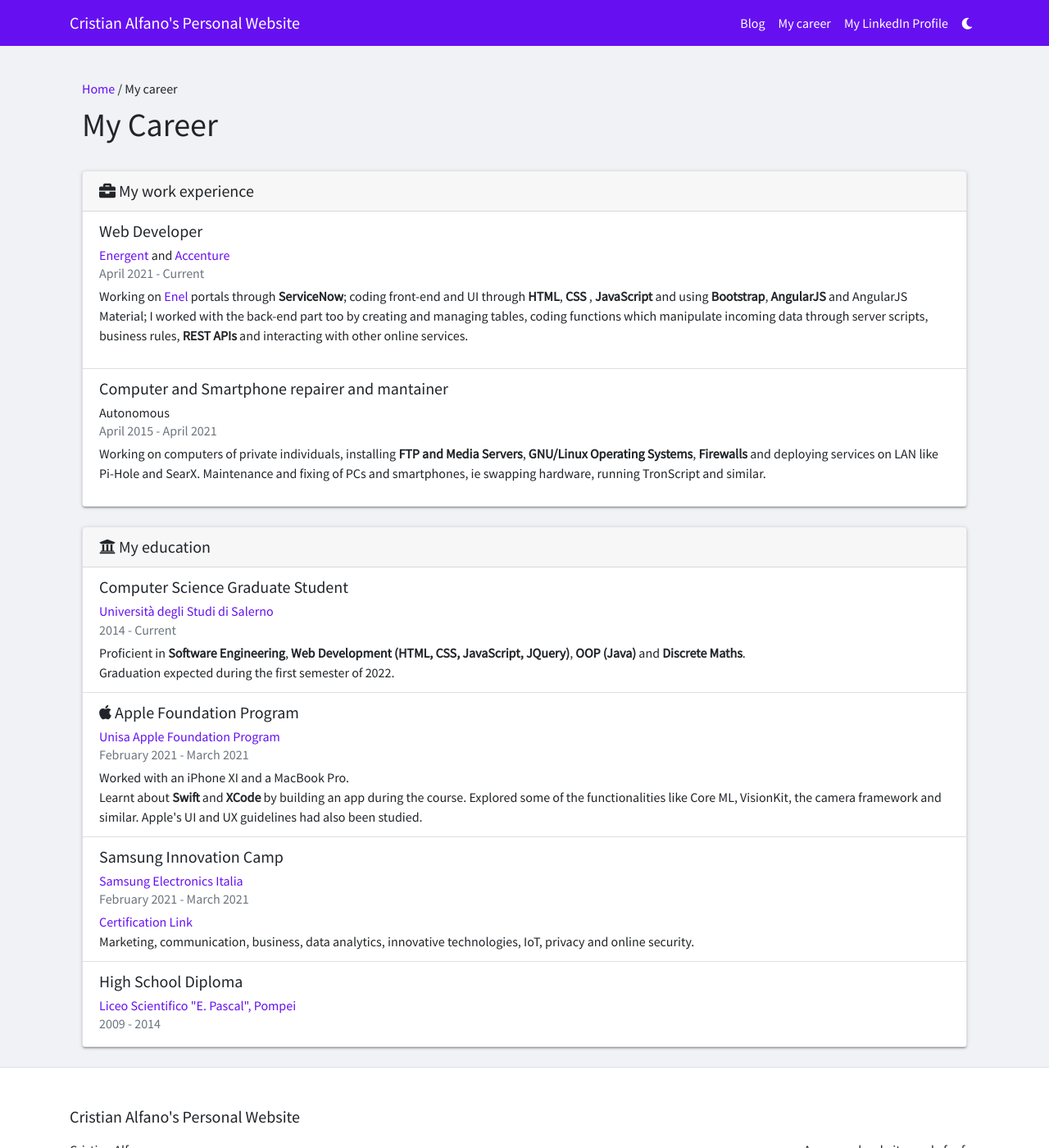
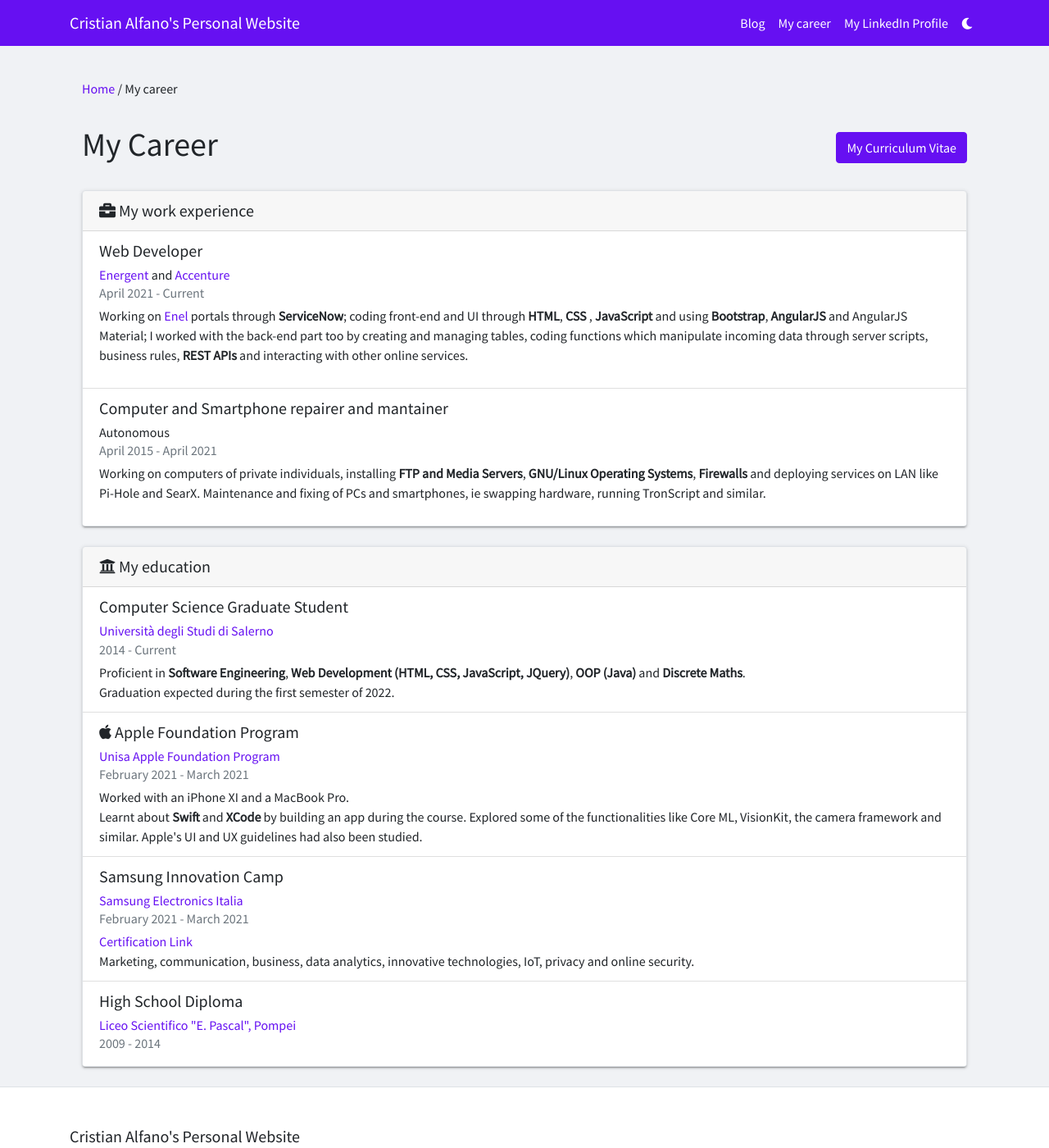
Before and after one commit to CristianAUnisa/CristianAUnisa.github.io, a Jekyll site: the page built from joblist.html, in a window 1280 px wide and 1400 px high. Shown: the whole window at 82% size. Built offline with Jekyll 4.4.1, drawn with Linux system fonts in a browser that asks for light colours.

Commit message:
Added CV

```diff
--- a/_includes/body.html
+++ b/_includes/body.html
@@ -73,17 +73,17 @@
     </div>
     <div class="row mb-4">
         <div class="col">
+            {% for post in site.posts limit:1 %}
             <div class="card border h-100">
-                <h5 class="card-header"><i class="fas fa-blog"></i> My latest blog post</h5>
+                <h5 class="card-header"><i class="fas fa-blog"></i> <a href="{{ post.url }}">My latest blog post</a></h5>
                 <div class="card-body">
-                    {% for post in site.posts limit:1 %}
                     <h5 class="card-title">{{ post.title }}</h5>
                     <p class="card-text">
                         {{ post.content }}
                     </p>
-                    {% endfor %}
                 </div>
             </div>
+            {% endfor %}
         </div>
     </div>
 </div>
--- a/_includes/header.html
+++ b/_includes/header.html
@@ -34,7 +34,7 @@
   </div>
 </nav>
 
-<div class="container mt-4 d-none d-lg-flex">
+<div class="container my-4 d-none d-lg-flex">
   <div class="col">
     {% assign crumbs = page.url | remove:'/index.html' | split: '/' %}
     <a href="/">Home</a>
--- a/_sass/_main.scss
+++ b/_sass/_main.scss
@@ -1,16 +1,16 @@
 /* source-sans-pro-regular - latin */
 @font-face {
-    font-family: 'Source Sans Pro';
+    font-family: "Source Sans Pro";
     font-style: normal;
     font-weight: 400;
-    src: url('../assets/fonts/source-sans-pro-v14-latin-regular.eot'); /* IE9 Compat Modes */
-    src: local(''),
-         url('../assets/fonts/source-sans-pro-v14-latin-regular.eot?#iefix') format('embedded-opentype'), /* IE6-IE8 */
-         url('../assets/fonts/source-sans-pro-v14-latin-regular.woff2') format('woff2'), /* Super Modern Browsers */
-         url('../assets/fonts/source-sans-pro-v14-latin-regular.woff') format('woff'), /* Modern Browsers */
-         url('../assets/fonts/source-sans-pro-v14-latin-regular.ttf') format('truetype'), /* Safari, Android, iOS */
-         url('../assets/fonts/source-sans-pro-v14-latin-regular.svg#SourceSansPro') format('svg'); /* Legacy iOS */
-  }
+    src: url("../assets/fonts/source-sans-pro-v14-latin-regular.eot"); /* IE9 Compat Modes */
+    src: local(""), url("../assets/fonts/source-sans-pro-v14-latin-regular.eot?#iefix") format("embedded-opentype"),
+        /* IE6-IE8 */ url("../assets/fonts/source-sans-pro-v14-latin-regular.woff2") format("woff2"),
+        /* Super Modern Browsers */ url("../assets/fonts/source-sans-pro-v14-latin-regular.woff") format("woff"),
+        /* Modern Browsers */ url("../assets/fonts/source-sans-pro-v14-latin-regular.ttf") format("truetype"),
+        /* Safari, Android, iOS */ url("../assets/fonts/source-sans-pro-v14-latin-regular.svg#SourceSansPro")
+            format("svg"); /* Legacy iOS */
+}
 
 @media print {
     header,
@@ -61,3 +61,11 @@
     content: "\f186";
     color: white;
 }
+
+.btn-primary:focus,
+.btn-primary.focus {
+    color: #fff;
+    background-color: #0070ec;
+    -webkit-box-shadow: inset 0px 0px 0px 5px #000000;
+    box-shadow: inset 0px 0px 0px 5px #000000;
+}
--- a/joblist.html
+++ b/joblist.html
@@ -4,9 +4,12 @@
 ---
 
 <div class="container">
-    <div class="row mb-4">
-        <div class="col">
+    <div class="row justify-content-between align-items-center mb-4">
+        <div class="col-auto mr-auto">
             <h1>My Career</h1>
+        </div>
+        <div class="col-auto">
+            <a class="btn btn-primary" href="/assets/cv/Full Stack Web Developer - Alfano Cristian CV.pdf" target="_blank" role="button">My Curriculum Vitae</a>
         </div>
     </div>
     <div class="row mb-4">
```
Also changed, not shown: 4 other files.
